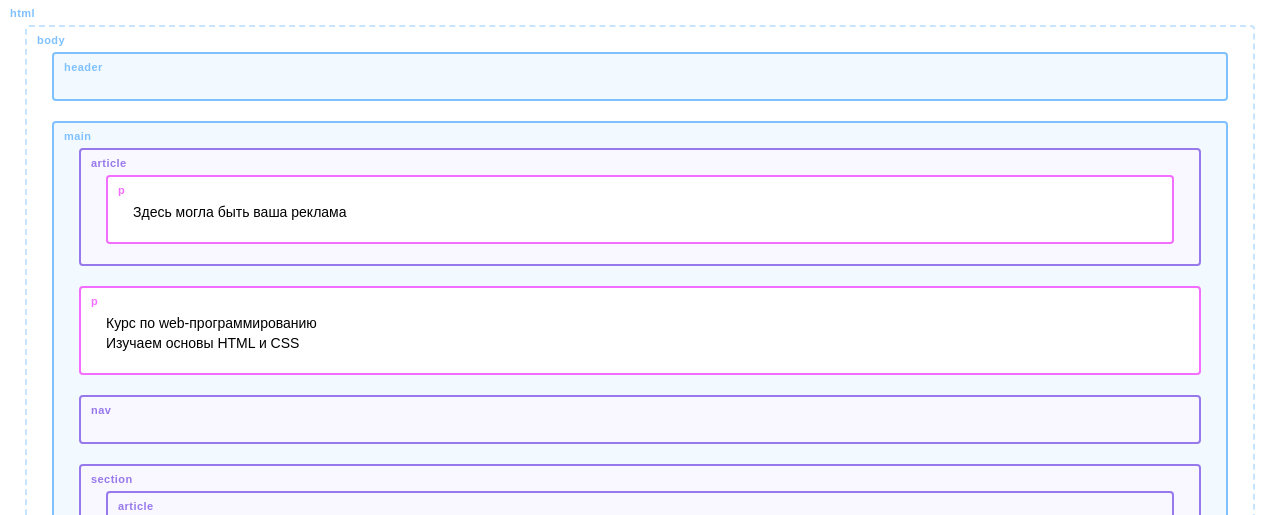
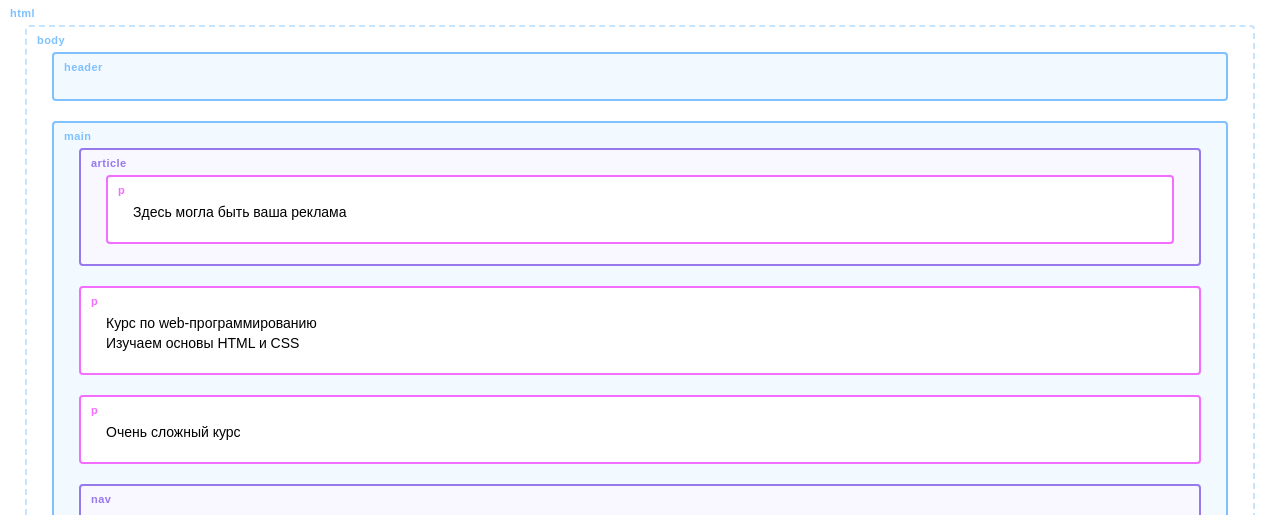
Before and after one commit to AygulSab/Saburbekova1, a plain HTML site: page index.html in a window 1280 px wide. Shown: the top 515 px of the page. Drawn offline with Linux system fonts and the light colour scheme; a web font is replaced by a local one.

Commit message:
Добавила текст
в тег p

```diff
--- a/index.html
+++ b/index.html
@@ -13,6 +13,7 @@
     <main>
         <article> <p>Здесь могла быть ваша реклама</p> </article>
         <p>Курс по web-программированию <br>Изучаем основы HTML и CSS</p>
+	    <p>Очень сложный курс</p>
 
         <nav>
 
```
